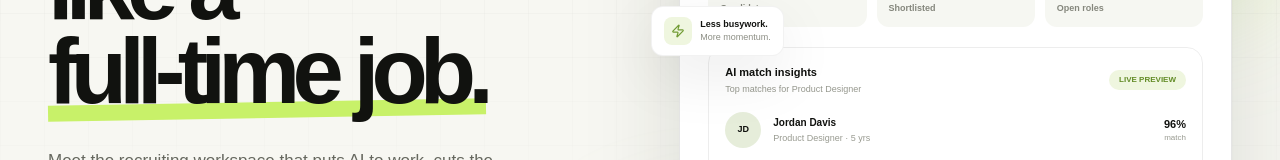
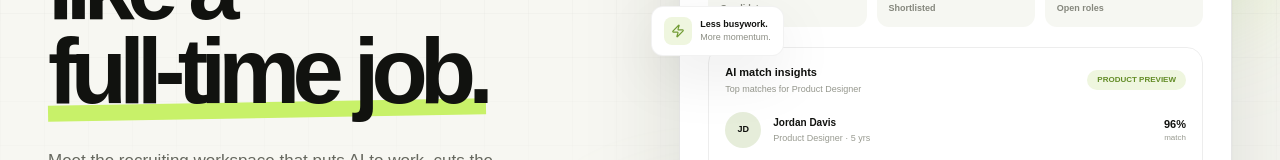
Before and after one commit to Unjeria/HiredAF, a Next.js app: page / in a window 1280 px wide. Shown: the part 465-625 px from the top of the page. Built offline with nearby package versions, Linux system fonts and the light colour scheme.

Commit message:
Clarify homepage product preview

```diff
--- a/app/page.tsx
+++ b/app/page.tsx
@@ -124,7 +124,7 @@ export default function Home() {
                   {[["24", "Candidates"], ["08", "Shortlisted"], ["03", "Open roles"]].map(([n, label]) => <div key={label} className="rounded-xl bg-[#F6F7F2] p-3"><p className="text-[22px] font-black tracking-[-.06em]">{n}</p><p className="mt-1 text-[9px] font-semibold text-[#85877D]">{label}</p></div>)}
                 </div>
                 <div className="mt-5 rounded-2xl border border-black/[.07] p-4">
-                  <div className="flex items-center justify-between"><div><p className="text-[11px] font-bold">AI match insights</p><p className="mt-0.5 text-[9px] text-[#96988E]">Top matches for Product Designer</p></div><span className="rounded-full bg-[#EFF6DF] px-2.5 py-1 text-[8px] font-bold text-[#638C27]">LIVE PREVIEW</span></div>
+                  <div className="flex items-center justify-between"><div><p className="text-[11px] font-bold">AI match insights</p><p className="mt-0.5 text-[9px] text-[#96988E]">Top matches for Product Designer</p></div><span className="rounded-full bg-[#EFF6DF] px-2.5 py-1 text-[8px] font-bold text-[#638C27]">PRODUCT PREVIEW</span></div>
                   <div className="mt-4 space-y-3">
                     {[
                       ["JD", "Jordan Davis", "Product Designer · 5 yrs", "96%"],
```
